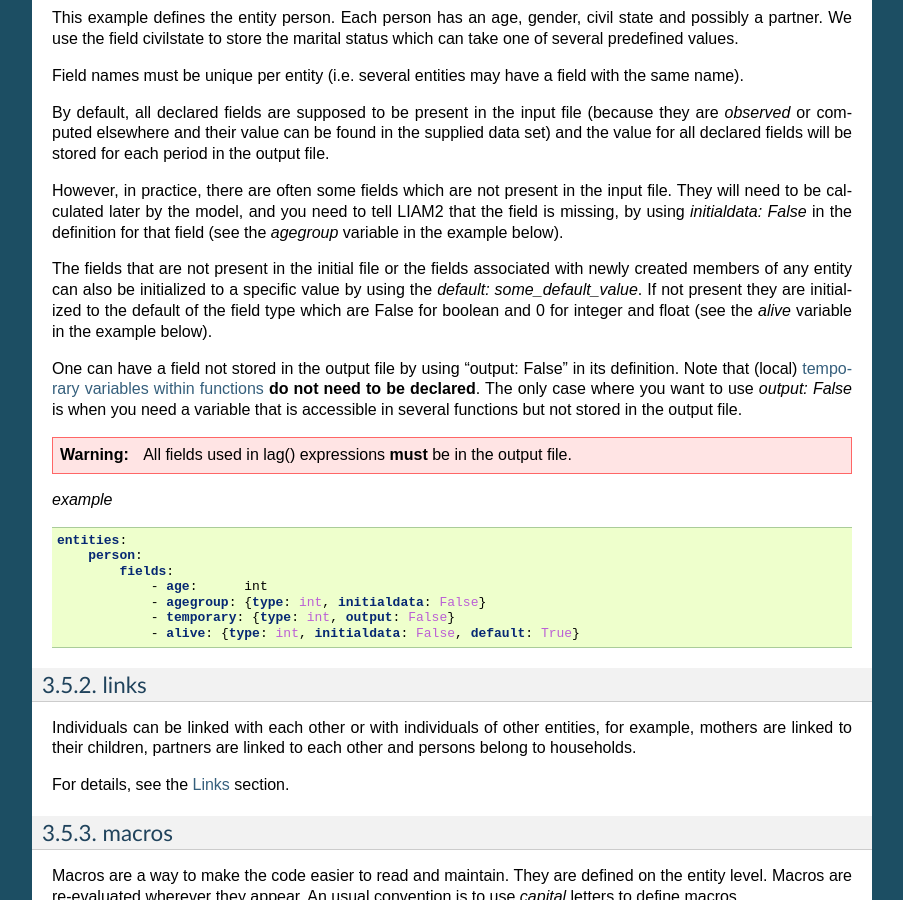
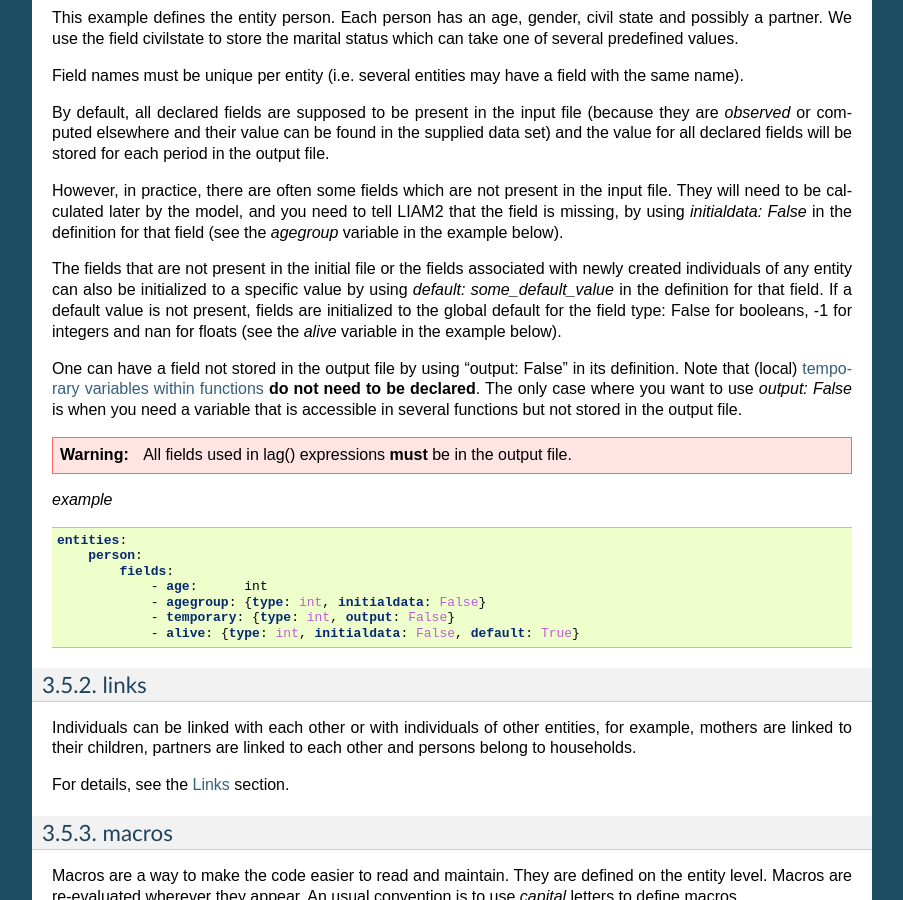
Before and after one commit to liam2/liam2, a Sphinx documentation site: the page built from doc/usersguide/source/model.rst, in a window 1280 px wide and 900 px high, scrolled down 3155 px. Shown: the whole window, without its empty margins (198-1101 px from the left). Built offline with Sphinx 7.4.7, drawn with Linux system fonts in a browser that asks for light colours.

Commit message:
better wording for/fix the documentation of default

```diff
--- a/doc/usersguide/source/model.rst
+++ b/doc/usersguide/source/model.rst
@@ -220,10 +220,12 @@ input file. They will need to be calculated later by the model, and you need to
 tell LIAM2 that the field is missing, by using `initialdata: False` in the
 definition for that field (see the *agegroup* variable in the example below).
 
-The fields that are not present in the initial file or the fields associated with newly created members
-of any entity can also be initialized to a specific value by using the `default: some_default_value`.
-If not present they are initialized to the default of the field type which are False for boolean and
-0 for integer and float (see the *alive* variable in the example below).
+The fields that are not present in the initial file or the fields associated
+with newly created individuals of any entity can also be initialized to a
+specific value by using `default: some_default_value` in the definition for
+that field. If a default value is not present, fields are initialized to the
+global default for the field type: False for booleans, -1 for integers and
+nan for floats (see the *alive* variable in the example below).
 
 .. _fields_output:
 
```
